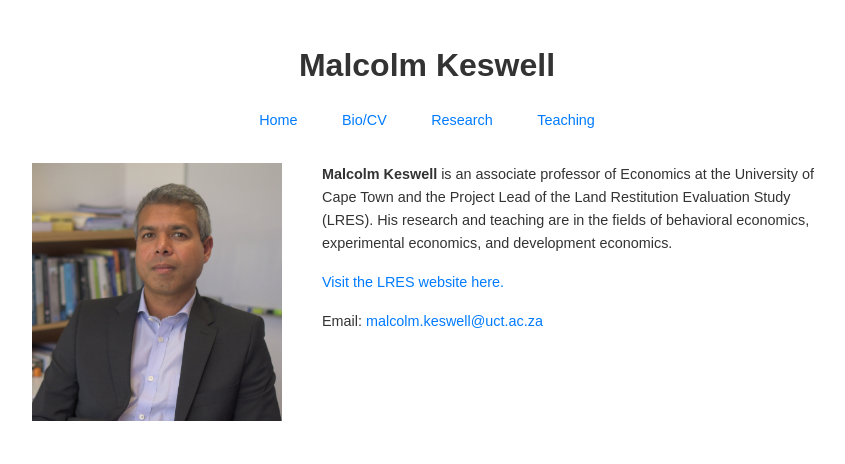
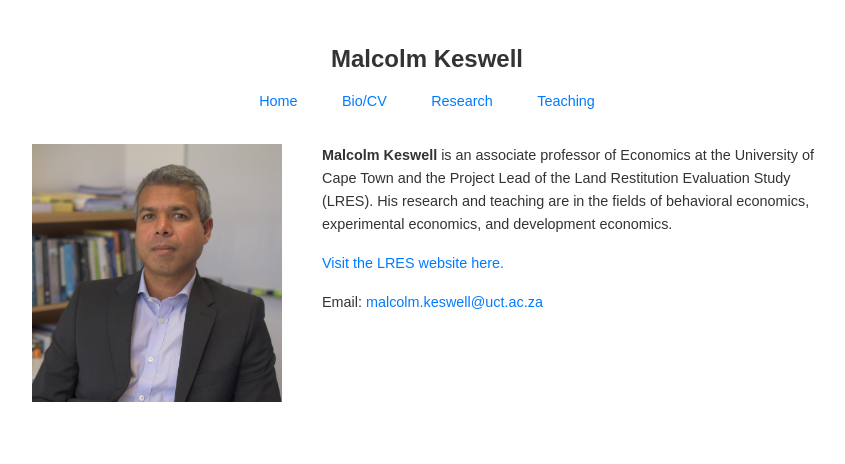
Before and after one commit to mkeswell/mkeswell.github.io, a plain HTML site: page index.html in a window 1280 px wide. Shown: the whole page, without its empty margins (213-1058 px from the left). Drawn offline with Linux system fonts and the light colour scheme.

Commit message:
Update 6, 29092024
Made heading on index page consistent with bio page.

```diff
--- a/index.html
+++ b/index.html
@@ -195,7 +195,7 @@
   <!-- Container for all content -->
   <div class="container">
     <!-- Title section centered above navigation -->
-    <h1>Malcolm Keswell</h1>
+    <div class="title">Malcolm Keswell</div>
 
     <!-- Navigation centered below title -->
     <div class="top-nav">
```
